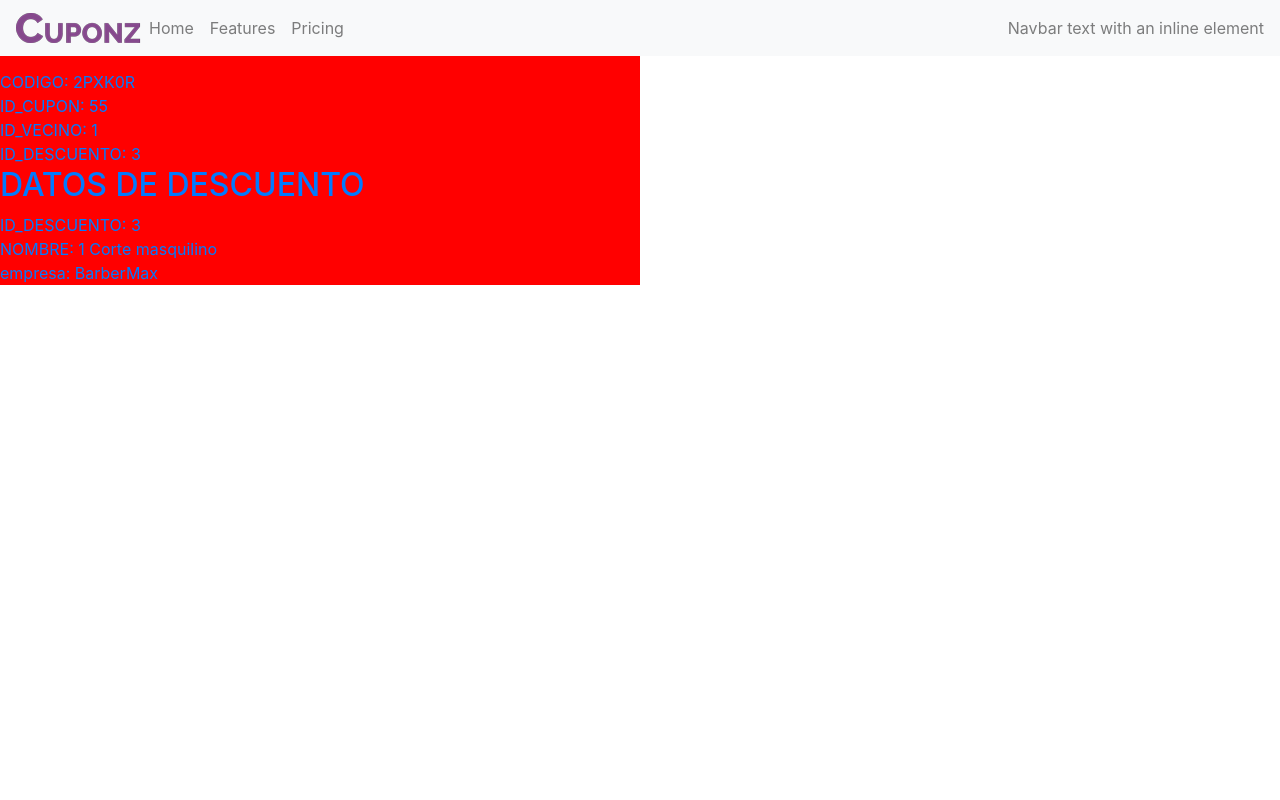
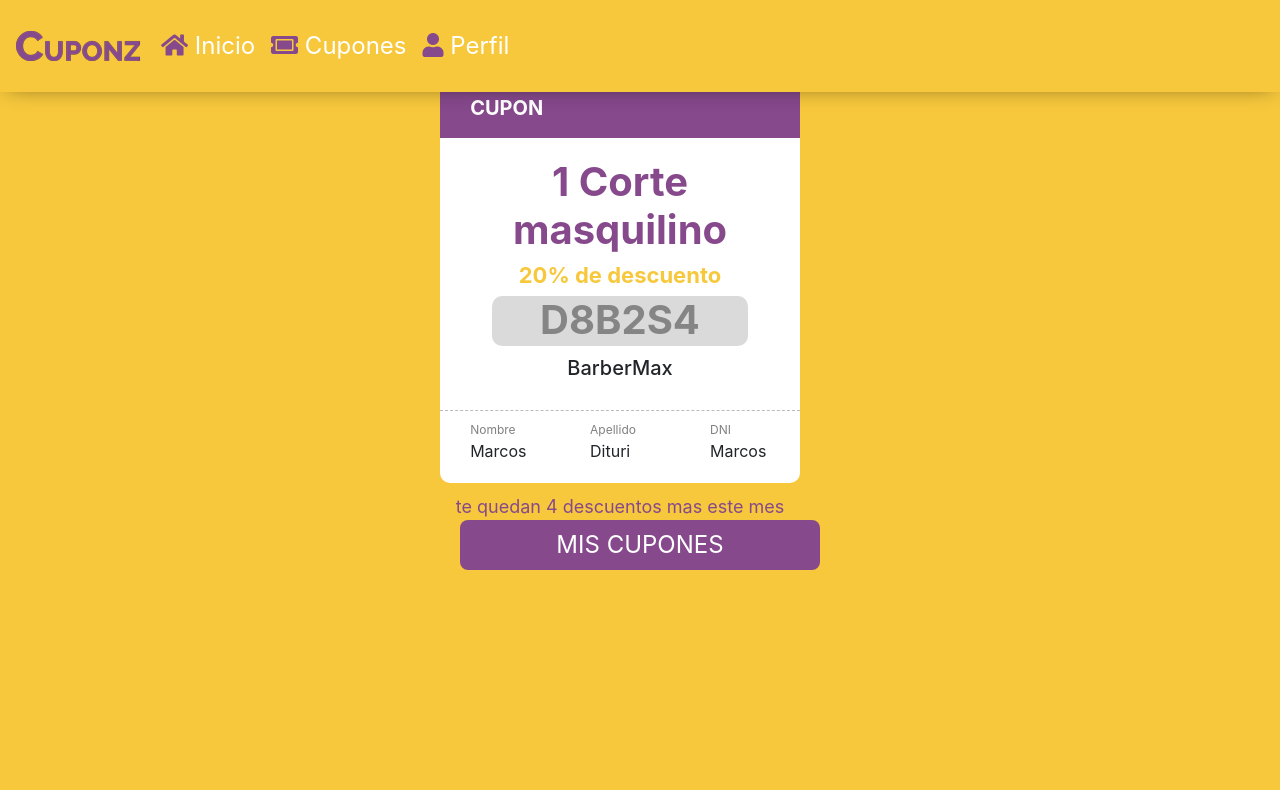
Before and after one commit to EzeDit23/recrea, a PHP site: page /cupon.php?id_cupon=55 in a window 1280 px wide. Run offline with PHP 8.4, Linux system fonts and the light colour scheme; the visitor is signed in with stand-in values (Sample User, id 1); data comes from the database, SQL or seed files in the repository.

Commit message:
casa semi

```diff
--- a/components/menu.php
+++ b/components/menu.php
@@ -2,27 +2,26 @@
   <button class="navbar-toggler" type="button" data-toggle="collapse" data-target="#navbarMenu" aria-controls="navbarText" aria-expanded="false" aria-label="Toggle navigation">
     <i id="menu-hambur" class="fas fa-bars"></i>
   </button>
-  <a href="main.php"> <img src="./img/logo.png" alt=""></a>
+  <a href="main.php"><img src="./img/logo.png" alt=""></a>
 
-  <button class="navbar-toggler" type="button" data-toggle="collapse" data-target="#navbarText" aria-controls="navbarText" aria-expanded="false" aria-label="Toggle navigation">
-    <a href="ver_cupones_active.php"><i id="menu-ticket" class="fas fa-ticket-alt"></i></a>
+  <a href="ver_cupones_active.php">
+    <button class="navbar-toggler" type="button" data-toggle="collapse" data-target="#navbarText" aria-controls="navbarText" aria-expanded="false" aria-label="Toggle navigation">
+    <i id="menu-ticket" class="fas fa-ticket-alt"></i></button>
+  </a>
 
   </button>
   <div class="collapse navbar-collapse" id="navbarMenu">
     <ul class="navbar-nav mr-auto">
       <li class="nav-item">
-        <a class="nav-link" href="#">Home <span class="sr-only">(current)</span></a>
+        <a class="nav-link" href="main.php"><i class="fas fa-home"></i> Inicio <span class="sr-only">(current)</span></a>
       </li>
       <li class="nav-item">
-        <a class="nav-link" href="#">Features</a>
+        <a class="nav-link" href="ver_cupones_active.php"><i class="fas fa-ticket-alt"></i> Cupones</a>
       </li>
       <li class="nav-item">
-        <a class="nav-link" href="#">Pricing</a>
+        <a class="nav-link" href="perfil.php"><i class="fas fa-user"></i> Perfil</a>
       </li>
     </ul>
-    <span class="navbar-text">
-      Navbar text with an inline element
-    </span>
   </div>
 
 </nav>
--- a/css/estilos.css
+++ b/css/estilos.css
@@ -1,12 +1,31 @@
 a:hover{
     text-decoration: none!important;
 }
-
+button:focus{
+    outline: 0px auto -webkit-focus-ring-color;
+}
 .sinNada{
     padding: 0;
     margin: 0;
 }
 /*Menu*/
+
+.navbar-nav{
+    padding-left: 12px;
+}
+.nav-link a{
+    color: #86498c!important;
+}
+.nav-link {
+    padding: 20px 20px;
+    font-size: 24px;
+    font-weight: normal;
+    color: white!important;
+
+}
+.nav-link i{
+    color: #86498c;
+}
 .navbar{
     -webkit-box-shadow: 0px -1px 25px -8px rgba(0,0,0,0.75);
     -moz-box-shadow: 0px -1px 25px -8px rgba(0,0,0,0.75);
@@ -23,13 +42,13 @@
     font-size: 29px;
 }
 .navbar-light .navbar-toggler {
-    color: #86498c;
-    border-color:#daa000;
+    color: #f7c83c;
+    border-color:#f7c83c;
 }
 /*ganador*/
 
 .fondoGanador{
-
+    margin-top: 6.7vh!important;
     display: flex;
     align-items: center;
     justify-content: space-between;
@@ -462,7 +481,7 @@
     background-color: #86498c;
     height: 50px;;
 }
-.btn-gral a{
+.btn-gral div{
     color: white;
     font-size: 24px;
 }
--- a/cupon.php
+++ b/cupon.php
@@ -11,25 +11,28 @@
     <meta name="viewport" content="width=device-width, initial-scale=1.0">
     <meta http-equiv="X-UA-Compatible" content="ie=edge">
 
-
     <link rel="stylesheet" href="https://use.fontawesome.com/releases/v5.7.2/css/all.css" integrity="sha384-fnmOCqbTlWIlj8LyTjo7mOUStjsKC4pOpQbqyi7RrhN7udi9RwhKkMHpvLbHG9Sr" crossorigin="anonymous">
     <link rel="stylesheet" href="https://stackpath.bootstrapcdn.com/bootstrap/4.1.3/css/bootstrap.min.css" integrity="sha384-MCw98/SFnGE8fJT3GXwEOngsV7Zt27NXFoaoApmYm81iuXoPkFOJwJ8ERdknLPMO" crossorigin="anonymous">
+    <link rel="stylesheet" href="css/estilos.css">
     <title>Document</title>
 </head>
 <body>
+
+<?php include("components/menu.php");?>
+
+<div class="container-fluid sinNada fondoGanador">
+        <div class="row sinNada">
+            <div class="col-12">
+
 <?php
 
-    include("components/menu.php");
-
-?>
-
-
-
-<?php
 
     $id_cupon=($_GET['id_cupon']);
     /*datos de cupon*/
     $mostrar = "SELECT * FROM `cupones` WHERE id_cupon=$id_cupon";
+    $selectVec="SELECT * FROM vecinos WHERE id=$id_vecino;";
+
+    $select_queryVec = mysqli_query($conexion, $selectVec);
 
     echo "ESTAS EN EL CUPON CON ID: $id_cupon";
     // 3. Ejecutar la query
@@ -45,14 +48,6 @@
             $id_descuento = $dato['id_descuento'];
             $codigo = $dato['codigo'];
 
-            echo "<a href='cupon.php'>";
-            echo "<div style='background-color: red; width:50%; font-size='12px; text-decoration-style:none!important;'>";
-            echo "<h2>DATOS DE CUPON</h2>";
-            echo "<span>CODIGO: </span> <span>$codigo</span><br>";
-            echo "<span>ID_CUPON: </span> <span>$id_cupon</span><br>";
-            echo "<span>ID_VECINO: </span> <span>$id_vecino</span><br>";
-            echo "<span>ID_DESCUENTO: </span> <span>$id_descuento</span><br>";
-
             $mostrarDes = "SELECT * FROM `descuentos` WHERE id_descuento=$id_descuento";
 
 
@@ -66,17 +61,56 @@
                 while($dato = mysqli_fetch_array($query_mostrarDes)) {
                     $id_descuento = $dato['id_descuento'];
                     $nombre = $dato['nombre'];
+                    $porcentaje = $dato['porcentaje'];
+                    $code = $dato['codigo'];
                     $empresa = $dato['empresa'];
 
+                    echo "<div class='row sinNada cont-tarjeta'>";
+                    echo "<div class='col-12 contenedor sinNada'>";
+                    echo    "<div class='toda-tarjeta'>";
+                    echo        "<div class='main-cupon'>";
+                    echo            "<span>CUPON</span><span style='font-weight:normal;'><?php echo $code;?></span>";
+                    echo       "</div>";
+                    echo       "<div class='toda-tarjeta'>";
+                    echo            "<div class='tarjeta'>";
+                    echo              "<div class='contenido-cupon'>";
 
-                    echo "<h2>DATOS DE DESCUENTO</h2>";
-                    echo "<span>ID_DESCUENTO: </span> <span>$id_descuento</span><br>";
-                    echo "<span>NOMBRE: </span> <span>$nombre</span><br>";
-                    echo "<span>empresa: </span> <span>$empresa</span><br>";
-                    echo "</div>";
-                    echo "</a>";
+                    echo                "<h1 class='tit-cupon'>$nombre </h1>";
+                    echo                "<h2 class='porc-cupon'>$porcentaje% de descuento</h2>";
+                    echo                  "<h1 class='code-cupon'>$code </h1>";
+                    echo                   "<h2 class='prom-empresa'>$empresa </h2>";
+
                 }
 
+                while($dato = mysqli_fetch_array($select_queryVec)) {
+                    $nombreVec = $dato['nombre'];
+                    $apellido = $dato['apellido'];
+                    $cant_des = $dato['cant_des'];
+                    if ($cant_des == 0){
+                        $teQuedan = "<span class='txt-quedan'>No te quedan mas descuentos este mes</span>";
+                    }
+                    else {
+                        $teQuedan = "<span class='txt-quedan'>te quedan $cant_des descuentos mas este mes</span>";
+                    }
+                ?>
+                </div>
+
+                <div class="cont-datos">
+                    <div class="items-datos">
+                        <span class="item-tit-datos">Nombre</span>
+                        <span><?php echo $nombreVec;?></span>
+                    </div>
+                    <div class="items-datos">
+                        <span class="item-tit-datos">Apellido</span>
+                        <span><?php echo $apellido;?></span>
+                    </div>
+                    <div class="items-datos">
+                        <span class="item-tit-datos">DNI</span>
+                        <span><?php echo $nombreVec;?></span>
+                    </div>
+                </div>
+                <?php
+                }
 
             }
 
@@ -92,5 +126,24 @@
 
 
 ?>
+
+</div>
+            </div>
+        </div>
+        <?php
+        echo $teQuedan;
+        ?>
+    </div>
+
+</div>
+
+        <div class="col-md-12 sinNada cont-btn-gral">
+            <a href="ver_cupones_active.php" class="btn-gral">
+                <div>MIS CUPONES</div>
+            </a>
+        </div>
+
+
+</div>
 </body>
 </html>
--- a/ganador.php
+++ b/ganador.php
@@ -115,9 +115,9 @@
 </div>
 
         <div class="col-md-12 sinNada cont-btn-gral">
-            <div class="btn-gral">
-                <a href="ver_cupones.php">MIS CUPONES</a>
-            </div>
+            <a href="ver_cupones_active.php" class="btn-gral">
+                <div>MIS CUPONES</div>
+            </a>
         </div>
 
 
--- a/promos.php
+++ b/promos.php
@@ -88,9 +88,9 @@
                     <a href="#none">ESPERE...</a>
                 </div>
 
-                <div class="btn-gral" id="btn-verPromo" style="display: none;">
-                    <a href="php/descuento_ver.php">CONTINUAR</a>
-                </div>
+                <a href="php/descuento_ver.php" class="btn-gral" id="btn-verPromo" style="display: none;">
+                    <div>CONTINUAR</div>
+                </a>
 
 
                 <script type="text/javascript">
--- a/ver_cupones_active.php
+++ b/ver_cupones_active.php
@@ -97,7 +97,7 @@
                         $nombre = $dato['nombre'];
                         $porcentaje = $dato['porcentaje'];
                         $empresa = $dato['empresa'];
-                            echo "<span class='tit-codigo'><b>CODIGO:</b> $codigo</span>";
+                            echo "<span class='tit-codigo'><b>CODIGO: $codigo</b></span>";
                             echo "<div class='linea-cupon'></div>";
                             echo "<span class='nombre-cupon'>$nombre<br>$empresa</span><br>";
                             echo "<p class='porcentaje-cupon'>$porcentaje% de descuento</p>";
--- a/ver_cupones_inactive.php
+++ b/ver_cupones_inactive.php
@@ -90,7 +90,7 @@
                         $nombre = $dato['nombre'];
                         $porcentaje = $dato['porcentaje'];
                         $empresa = $dato['empresa'];
-                            echo "<span class='tit-codigo'><b>CODIGO:</b> $codigo</span><br>";
+                            echo "<span class='tit-codigo'><b>CODIGO:  $codigo</span></b>";
                             echo "<div class='linea-cupon'></div>";
                             echo "<span class='nombre-cupon'>$nombre<br>$empresa</span><br>";
                             echo "<p class='porcentaje-cupon'>$porcentaje% de descuento</p>";
```
Also changed, not shown: main.php (+4 -4 lines).
